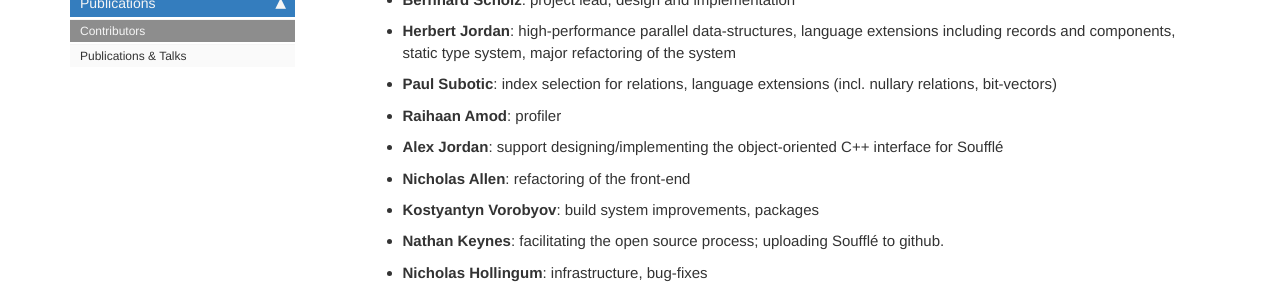
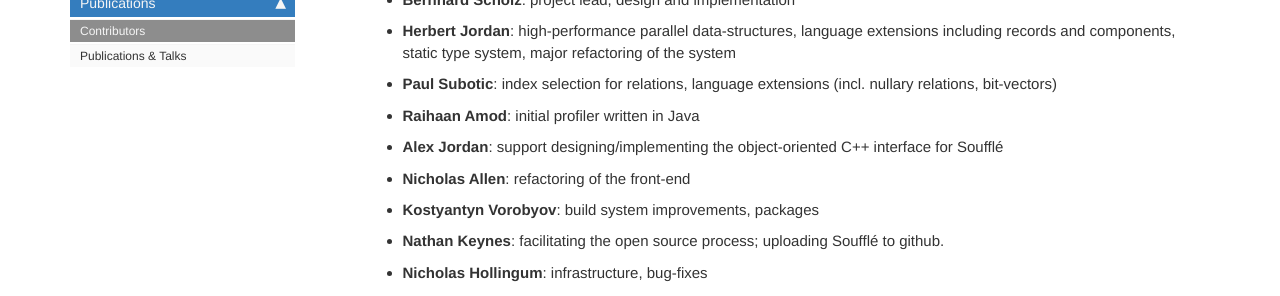
Before and after one commit to souffle-lang/souffle-lang.github.io, a Jekyll site: the page built from pages/docs/contributors.md, in a window 1280 px wide. Shown: the part 227-523 px from the top of the page. Built offline with Jekyll 4.4.1, drawn with Linux system fonts in a browser that asks for light colours; comment, search, counter and statistics services are not loaded.

Commit message:
Update contributors.md

```diff
--- a/pages/docs/contributors.md
+++ b/pages/docs/contributors.md
@@ -9,7 +9,7 @@ The contributors with their code contributions are listed below:
  * **Bernhard Scholz**: project lead, design and implementation
  * **Herbert Jordan**: high-performance parallel data-structures, language extensions including records and components, static type system, major refactoring of the system
  * **Paul Subotic**: index selection for relations, language extensions (incl. nullary relations, bit-vectors)
- * **Raihaan Amod**: profiler
+ * **Raihaan Amod**: initial profiler written in Java
  * **Alex Jordan**: support designing/implementing the object-oriented C++ interface for Soufflé
  * **Nicholas Allen**: refactoring of the front-end
  * **Kostyantyn Vorobyov**: build system improvements, packages
```
